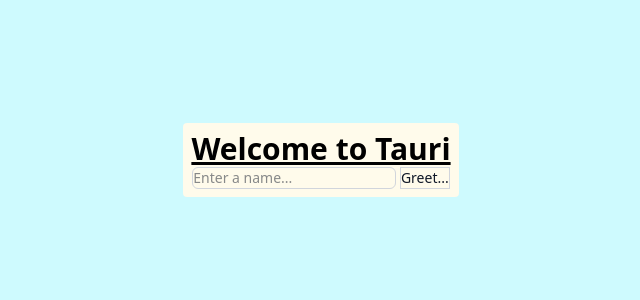
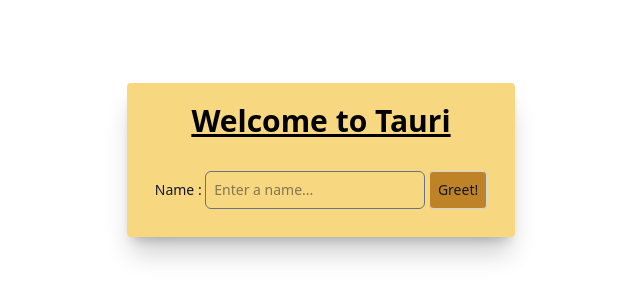
Before and after one commit to auroredea/tauri-playground, a website built with Vite: page hello-world/index.html in a window 1280 px wide. Shown: the part 240-540 px from the top of the page, without its empty margins (319-959 px from the left). Built offline with nearby package versions, Linux system fonts and the light colour scheme.

Commit message:
feat: change style

```diff
--- a/hello-world/index.html
+++ b/hello-world/index.html
@@ -9,13 +9,14 @@
 </head>
 
 <body>
-<main class="flex justify-center items-center w-screen h-screen bg-cyan-100">
-    <div class="p-2 bg-amber-50 rounded-sm text-center">
-        <h1 class="text-3xl font-bold underline">Welcome to Tauri</h1>
-        <div class="text-gray-900 text-sm">
+<main class="flex justify-center items-center w-screen h-screen bg-gradient-to-b">
+    <div class="p-2 bg-yellow-500/50 rounded-sm text-center box-content shadow-xl/20">
+        <h1 class="text-3xl font-bold underline p-3">Welcome to Tauri</h1>
+        <div class="text-gray-900 text-sm p-5 gap-0.5">
             <form id="greet-form">
-                <input id="greet-input" placeholder="Enter a name..." class="border border-gray-300 rounded-md"/>
-                <button type="submit" class="border border-gray-300 bg-amber-50">Greet...</button>
+                <label for="greet-input">Name : </label>
+                <input id="greet-input" placeholder="Enter a name..." class="border border-gray-500 rounded-md p-2"/>
+                <button type="submit" class="border border-gray-300 bg-yellow-700/70 rounded-sm p-2">Greet!</button>
             </form>
             <p id="greet-msg" class="text-3xl font-bold underline"></p>
         </div>
```
